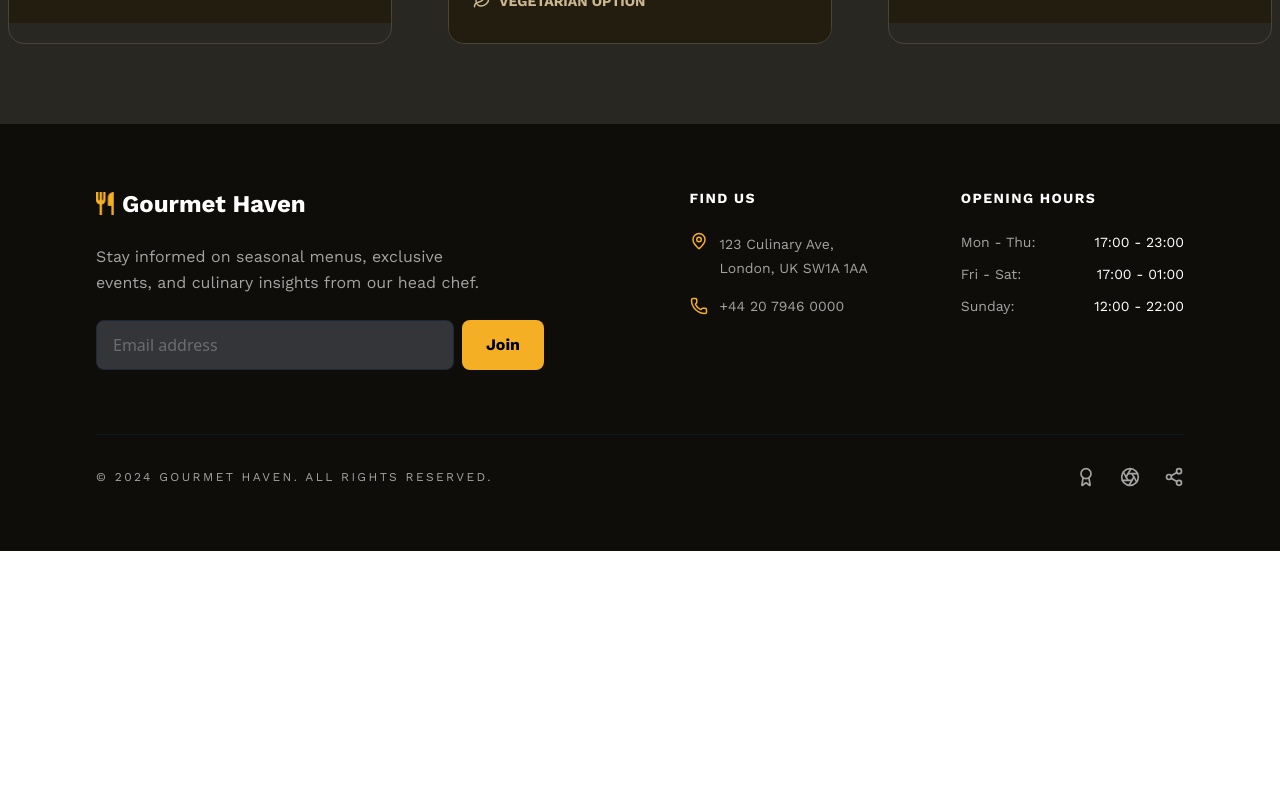
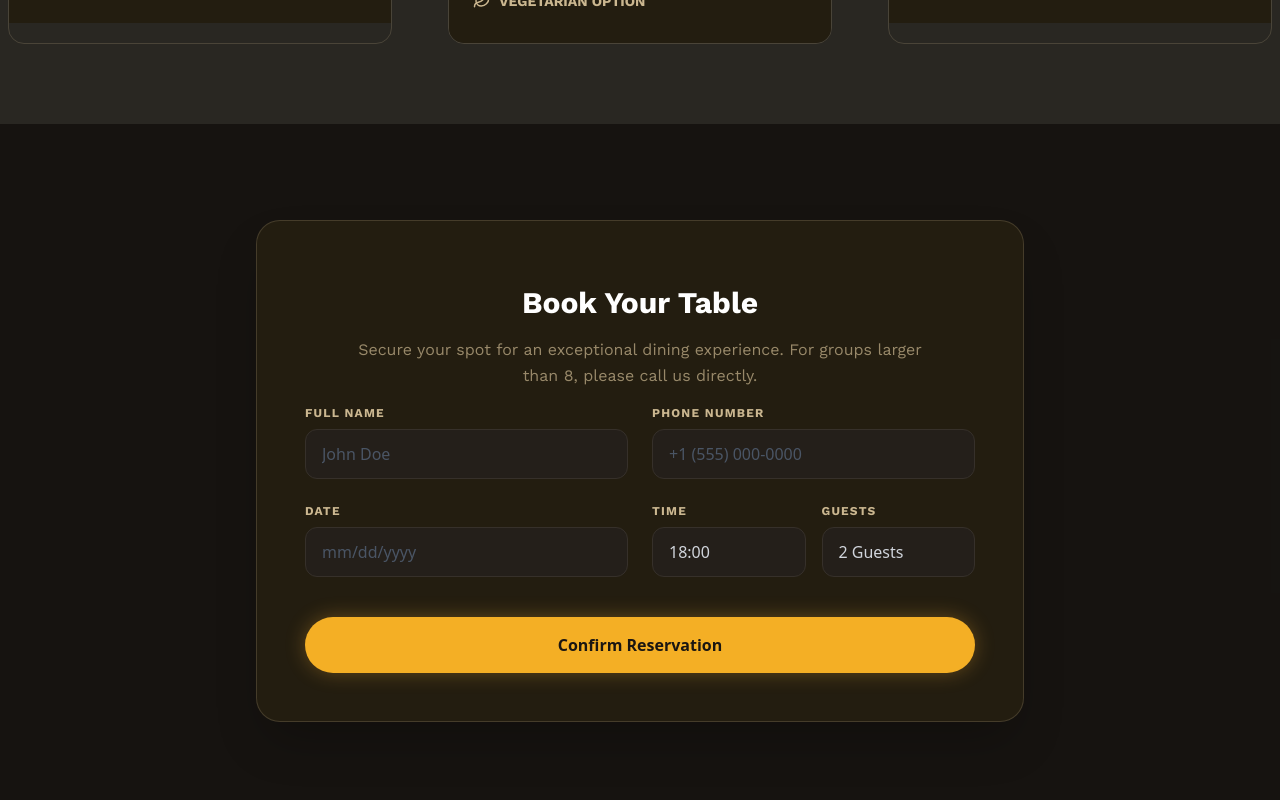
Before and after one commit to ferdoushasanpr/VantageTable, a Next.js app: page / in a window 1280 px wide. Shown: the part 1440-2240 px from the top of the page. Before the commit the page ends 1991 px from the top, so only its background shows below. Built offline with nearby package versions, Linux system fonts and the light colour scheme.

Commit message:
feat: Reservation Component Added

```diff
--- a/app/page.tsx
+++ b/app/page.tsx
@@ -1,11 +1,13 @@
 import HeroSection from "@/components/hero-section";
 import LatestMenu from "@/components/latest-menu/latest-menu";
+import Reservation from "@/components/reservation";
 
 export default function Home() {
   return (
     <div>
       <HeroSection />
       <LatestMenu />
+      <Reservation />
     </div>
   );
 }
--- /dev/null
+++ b/components/reservation.tsx
@@ -0,0 +1,86 @@
+import React from "react";
+
+export default function Reservation(): React.ReactNode {
+  return (
+    <section className="flex items-center justify-center bg-[#0d0a07f5] py-24">
+      <div className="w-full max-w-3xl bg-[#231D10] border border-[#CBB790]/20 rounded-3xl p-8 md:p-12 shadow-2xl overflow-hidden">
+        <div className="text-center my-4">
+          <h2 className="text-3xl md:text-3xl font-bold font-work text-white mb-4">
+            Book Your Table
+          </h2>
+          <p className="text-[#CBB790]/70 text-sm md:text-base font-work max-w-xl mx-auto leading-relaxed">
+            Secure your spot for an exceptional dining experience. For groups
+            larger than 8, please call us directly.
+          </p>
+        </div>
+        <form className="space-y-6">
+          <div className="grid grid-cols-1 md:grid-cols-2 gap-6">
+            <div className="flex flex-col gap-2">
+              <label className="text-xs font-bold font-work uppercase tracking-widest text-[#CBB790]">
+                Full Name
+              </label>
+              <input
+                type="text"
+                placeholder="John Doe"
+                className="bg-[#241f1a] border border-[#36302a] text-gray-300 rounded-xl px-4 py-3 outline-none focus:border-amber-500/50 transition-colors placeholder:text-gray-600"
+              />
+            </div>
+
+            <div className="flex flex-col gap-2">
+              <label className="text-xs font-bold font-work uppercase tracking-widest text-[#CBB790]">
+                Phone Number
+              </label>
+              <input
+                type="tel"
+                placeholder="+1 (555) 000-0000"
+                className="bg-[#241f1a] border border-[#36302a] text-gray-300 rounded-xl px-4 py-3 outline-none focus:border-amber-500/50 transition-colors placeholder:text-gray-600"
+              />
+            </div>
+
+            <div className="md:col-span-1 flex flex-col gap-2">
+              <label className="text-xs font-bold font-work uppercase tracking-widest text-[#CBB790]">
+                Date
+              </label>
+              <input
+                type="text"
+                placeholder="mm/dd/yyyy"
+                className="bg-[#241f1a] border border-[#36302a] text-gray-300 rounded-xl px-4 py-3 outline-none focus:border-amber-500/50 transition-colors placeholder:text-gray-600"
+              />
+            </div>
+
+            <div className="grid grid-cols-1 md:grid-cols-2 gap-4">
+              <div className="flex flex-col gap-2">
+                <label className="text-xs font-bold font-work uppercase tracking-widest text-[#CBB790]">
+                  Time
+                </label>
+                <select className="bg-[#241f1a] border border-[#36302a] text-gray-300 rounded-xl px-4 py-3 outline-none focus:border-amber-500/50 transition-colors appearance-none cursor-pointer">
+                  <option>18:00</option>
+                  <option>19:00</option>
+                  <option>20:00</option>
+                </select>
+              </div>
+
+              <div className="flex flex-col gap-2">
+                <label className="text-xs font-bold font-work uppercase tracking-widest text-[#CBB790]">
+                  Guests
+                </label>
+                <select className="bg-[#241f1a] border border-[#36302a] text-gray-300 rounded-xl px-4 py-3 outline-none focus:border-amber-500/50 transition-colors appearance-none cursor-pointer">
+                  <option>2 Guests</option>
+                  <option>4 Guests</option>
+                  <option>6 Guests</option>
+                  <option>8 Guests</option>
+                </select>
+              </div>
+            </div>
+          </div>
+
+          <input
+            type="submit"
+            className="w-full mt-4 bg-[#F4AF25] hover:bg-[#e6a22b] text-[#1a1612] font-bold py-4 rounded-full transition-all duration-300 shadow-[0_0_20px_rgba(250,177,49,0.3)] active:scale-[0.98]"
+            value="Confirm Reservation"
+          />
+        </form>
+      </div>
+    </section>
+  );
+}
```
